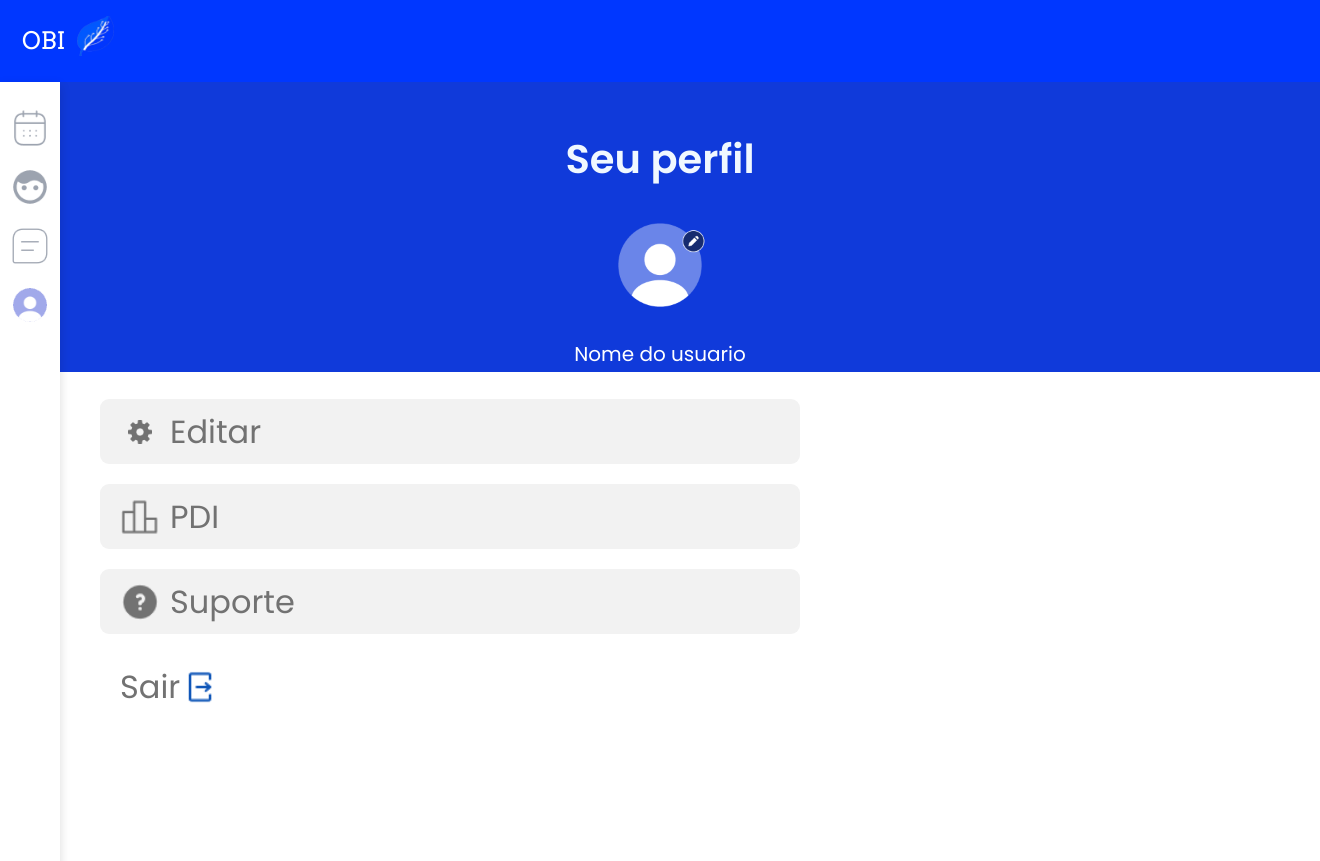
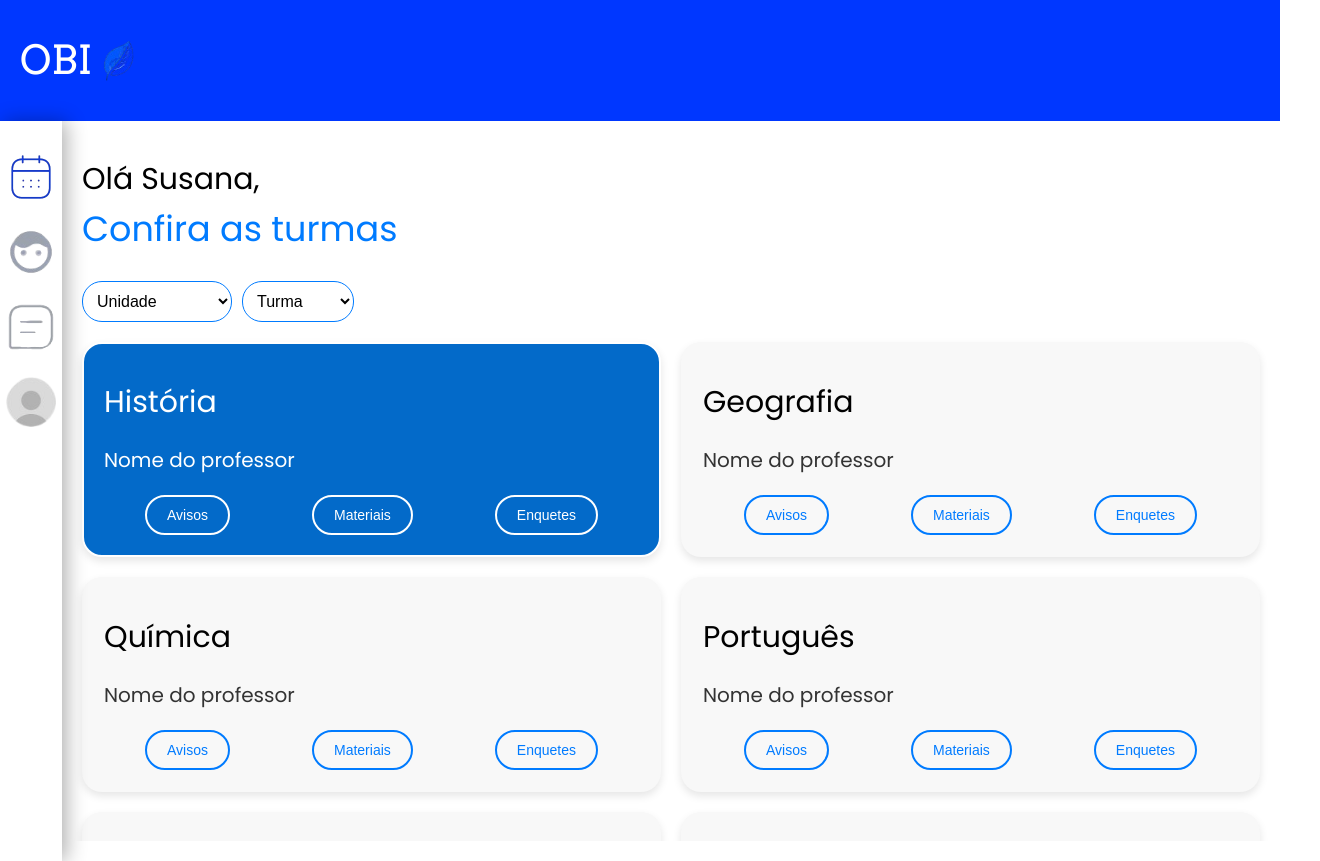
Before and after one commit to ruanpedroguedes/Sistema_Escolar-OBI, a website: page obi/Sistema_Escolar-OBI/Front-End/homepageProfessor.html in a window 1280 px wide. Shown: the whole page, 1320 px wide, since content can reach past the window. Before the commit the page ends 800 px from the top, so only its background shows below. Drawn offline with Linux system fonts and the light colour scheme.

Commit message:
mudando a homepageprofessor

```diff
--- a/obi/Sistema_Escolar-OBI/Front-End/homepageProfessor.html
+++ b/obi/Sistema_Escolar-OBI/Front-End/homepageProfessor.html
@@ -1,57 +1,113 @@
 <!DOCTYPE html>
-<html lang="pt-br">
+<html lang="pt-BR">
 <head>
     <meta charset="UTF-8">
     <meta name="viewport" content="width=device-width, initial-scale=1.0">
-   <title>Perfil</title>
+    <title>Gestão de Turmas</title>
     <link rel="stylesheet" href="styles/fonts.css">
-   <link rel="stylesheet" href="styles/perfilProfessor.css">
+    <link rel="stylesheet" href="styles/homepageProfessor.css">
 </head>
 <body>
     <header>
-                    <div class="header-content">
-                        <h1 class="header-text">OBI</h1>
-                        <img src="img/logoobiperfil.png" alt="Logo" class="header-image">
+        <div class="logo-container">
+            <p><span class="titulo">OBI</span></p>
+            <img src="/Front-End/img/logoObi.png" alt="logo">
         </div>
     </header>
 
-                <aside class="sidebar">
-                    <ul>
-                        <li><a href="pagina1.html"><img src="img/calendar.png" alt="calendario"></a></li>
-                        <li><a href="pagina2.html"><img src="img/bxs_face.png" alt="alunos"></a></li>
-                        <li><a href="pagina3.html"><img src="img/message-text.png" alt="Imagem 3"></a></li>
-                        <li><a href="pagina4.html"><img src="img/profile-circle_svgrepo.com 1.png" alt="perfil"></a></li>
-                    </ul>
-                </aside>
+    <div class="main-container">
+        <nav class="sidebar">
+            <button class="nav-button"><img src="img/semanaSelecionada.png" alt="Semana"></button>
+            <button class="nav-button active"><img src="img/carometro.png" alt="carometro"></button>
+            <button class="nav-button"><img src="img/chat.png" alt="Chat"></button>
+            <button class="nav-button"><img src="img/perfil.png" alt="Perfil"></button>
+        </nav>
+
+        <div class="content">
+            <p><span class="ola">Olá Susana,</span>
+                <br>
+                <span class="highlight">Confira as turmas</span>
+            </p>
+            <div class="filter-buttons centered">
+                <select class="filter-dropdown">
+                    <option>Unidade</option>
+                    <option>Senac Recife</option>
+                    <option>Senac Paulista</option>
+                    <option>Senac Caruaru</option>
+                </select>
+                <select class="filter-dropdown">
+                    <option>Turma</option>
+                    <option>1° Ano- A</option>
+                    <option>1° Ano- B</option>
+                    <option>1° Ano- C</option>
+                </select>
+            </div>
 
             <main>
-                  <div>
-                    <h1>
-                      Seu perfil
-                    </h1>
-                    <img src="img/fotoperfil.png" alt="">
-                    <p>Nome do usuario</p>
+                <div class="category" data-discipline="História">
+                    <p><span class="discipline">História</span></p>
+                    <p class="professor">Nome do professor</p>
+                    <div class="buttons">
+                        <button class="button blue aviso-button">Avisos</button>
+                        <button class="button material-button">Materiais</button>
+                        <button class="button enquete-button">Enquetes</button>
+                    </div>
                 </div>
 
-                  <section>
-                    <div class="opcao">
-                      <img src="img/editar.png" alt="">
-                      <span>Editar</span>
+                <div class="category" data-discipline="Geografia">
+                    <p><span class="discipline">Geografia</span></p>
+                    <p class="professor">Nome do professor</p>
+                    <div class="buttons">
+                        <button class="button blue aviso-button">Avisos</button>
+                        <button class="button material-button">Materiais</button>
+                        <button class="button enquete-button">Enquetes</button>
                     </div>
-                    <div class="opcao">
-                      <img src="img/pdi.png" alt="">
-                      <span>PDI</span>
                 </div>
-                    <div class="opcao">
-                      <img src="img/suporte.png" alt="">
-                      <span>Suporte</span>
+
+                <div class="category" data-discipline="Química">
+                    <p><span class="discipline">Química</span></p>
+                    <p class="professor">Nome do professor</p>
+                    <div class="buttons">
+                        <button class="button blue aviso-button">Avisos</button>
+                        <button class="button material-button">Materiais</button>
+                        <button class="button enquete-button">Enquetes</button>
                     </div>
-                    <div style="background-color: white;" class="opcao">
-                      <span>Sair</span>
-                      <img src="img/sair.png" alt="">
-                  </section>
+                </div>
 
+                <div class="category" data-discipline="Português">
+                    <p><span class="discipline">Português</span></p>
+                    <p class="professor">Nome do professor</p>
+                    <div class="buttons">
+                        <button class="button blue aviso-button">Avisos</button>
+                        <button class="button material-button">Materiais</button>
+                        <button class="button enquete-button">Enquetes</button>
+                    </div>
+                </div>
+
+                <div class="category" data-discipline="Matemática">
+                    <p><span class="discipline">Matemática</span></p>
+                    <p class="professor">Nome do professor</p>
+                    <div class="buttons">
+                        <button class="button blue aviso-button">Avisos</button>
+                        <button class="button material-button">Materiais</button>
+                        <button class="button enquete-button">Enquetes</button>
+                    </div>
+                </div>
+
+                <div class="category" data-discipline="Física">
+                    <p><span class="discipline">Física</span></p>
+                    <p class="professor">Nome do professor</p>
+                    <div class="buttons">
+                        <button class="button blue aviso-button">Avisos</button>
+                        <button class="button material-button">Materiais</button>
+                        <button class="button enquete-button">Enquetes</button>
+                    </div>
+                </div>
             </main>
+        </div>
+    </div>
 
+
+    <script defer src="/Front-End/js/homepageProfessor.js"></script>
 </body>
 </html>
```
Lines whose indentation alone changed are shown as unchanged.
